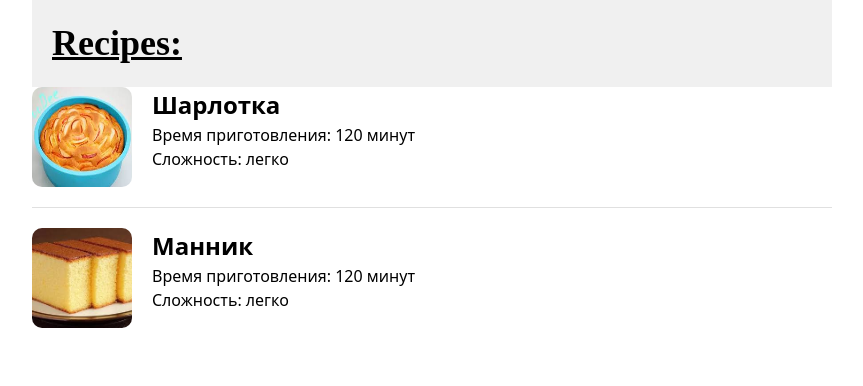
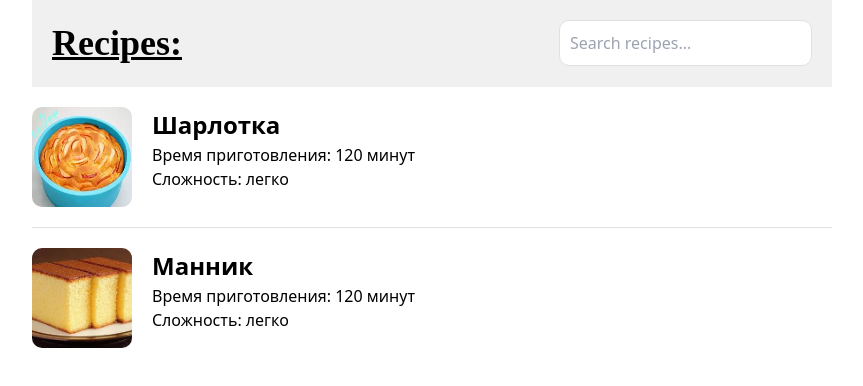
Before and after one commit to d-s-vo/nuxt4-ts-project-cbook, a Nuxt app: page / in a window 1280 px wide. Shown: the top 386 px of the page, without its empty margins (208-1071 px from the left). Built offline with nearby package versions, Linux system fonts and the light colour scheme.

Commit message:
реализовал логику вывода рецептов на страницу учитывая параметры поиска

```diff
--- a/pages/index.vue
+++ b/pages/index.vue
@@ -1,17 +1,23 @@
 <template>
     <div class="max-w-[800px] mx-auto">
-        <h1
-            class="
-                text-[36px] font-bold underline font-dancing
-                leading-[1.3] bg-[#f0f0f0] p-[20px]
-            "
+        <div
+            class="flex items-center justify-between gap-[20px] bg-[#f0f0f0] p-[20px]"
         >
-            Recipes:
-        </h1>
+            <h1 class="text-[36px] font-bold underline font-dancing leading-[1.3]">
+                Recipes:
+            </h1>
 
-        <div class="flex flex-col gap-[20px]">
+            <input
+                type="text"
+                v-model="searchQuery"
+                placeholder="Search recipes..."
+                class="p-[10px] border-[1px] border-[#e0e0e0] rounded-[10px]"
+            />
+        </div>
+
+        <div class="flex flex-col gap-[20px] mt-[20px] [@media(max-width:805px)]:px-[10px]">
             <template
-                v-for="recipe in getAllRecipes"
+                v-for="recipe in filteredRecipes"
                 :key="recipe.id"
             >
                 <recipe-card
@@ -27,12 +33,25 @@
 </template>
 <script setup lang="ts">
 import { useRecipes } from "~/composables/useRecipes";
+import { ref, computed } from "vue";
+import type { Recipe } from '~/types';
 
 const {
     getAllRecipes,
     getRecipesByTitle,
-    getRecipeById,
-    deleteRecipe,
-    addRecipe
+    getRecipeById
 } = useRecipes();
+
+const searchQuery = ref('');
+const filteredRecipes = computed<Recipe[]>(() => {
+    const query = searchQuery.value.trim();
+    if (!query) return getAllRecipes.value;
+    const id = parseInt(query);
+    if (!isNaN(id)) {
+        const recipe = getRecipeById(id);
+        if (recipe) return [recipe];
+    };
+    return getRecipesByTitle(query);
+});
+
 </script>
```
